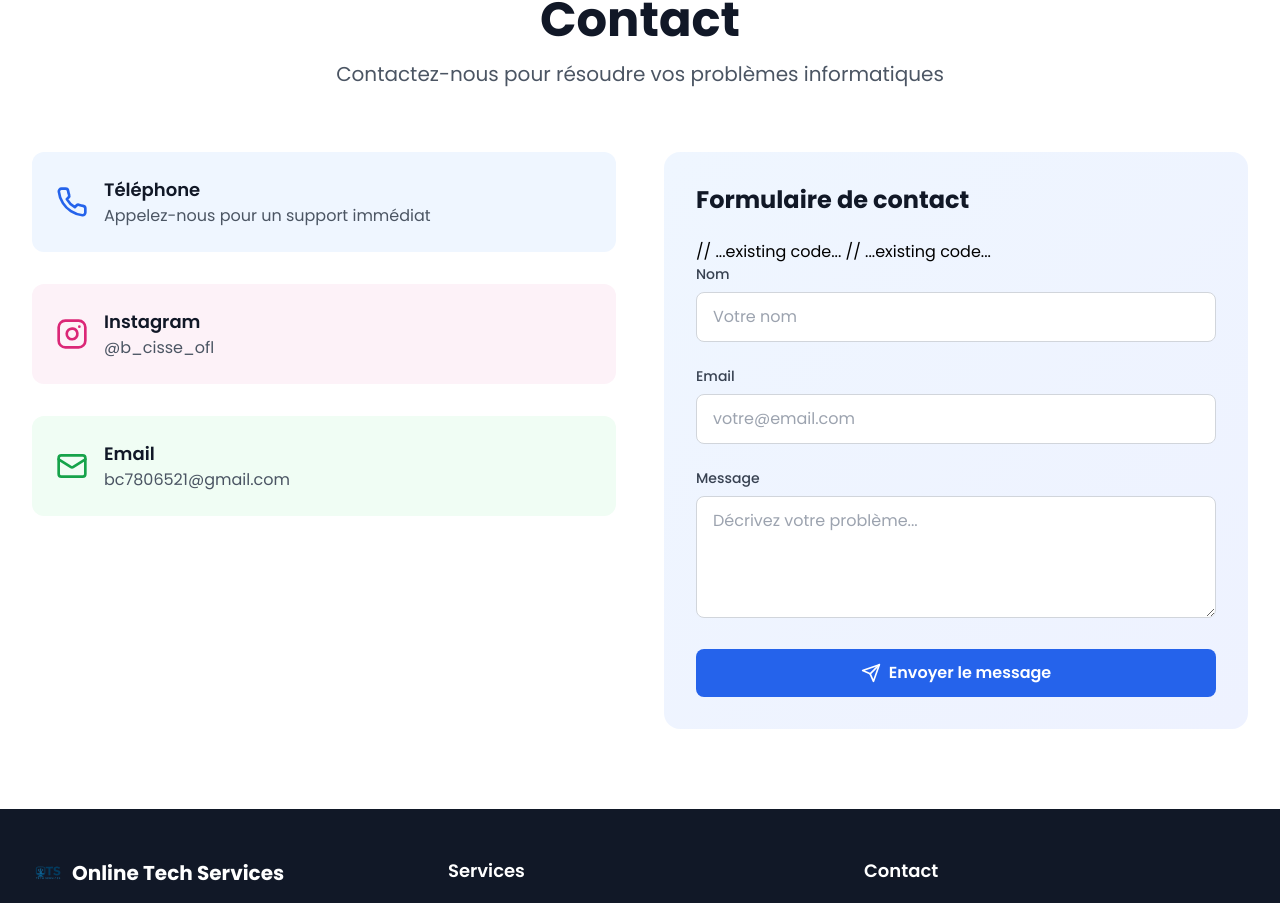
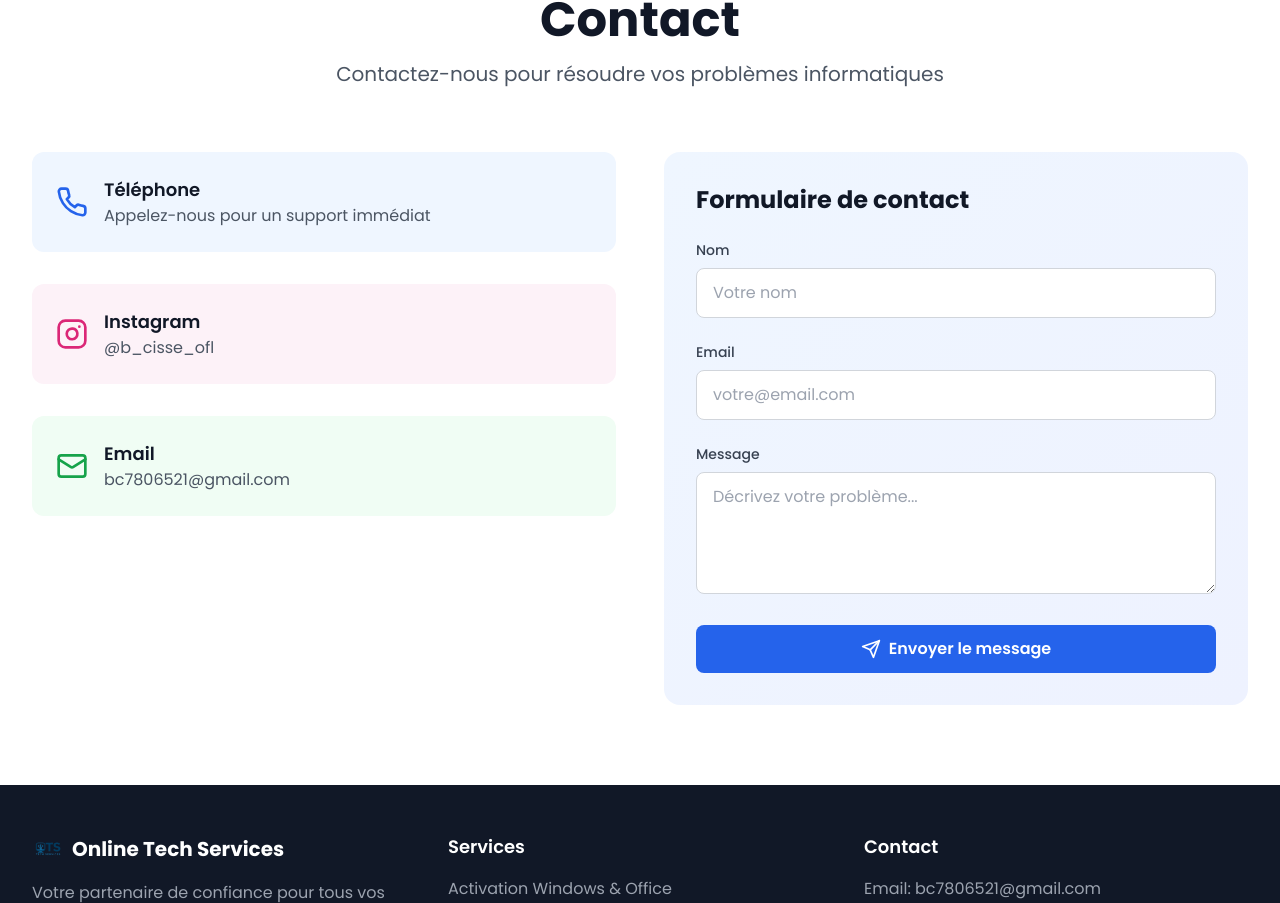
Before and after one commit to etudiantcisse/online-tech-services, a React (Vite) app: page / in a window 1280 px wide. Shown: the part 3326-4229 px from the top of the page. Built offline with nearby package versions, Linux system fonts and the light colour scheme.

Commit message:
Update App.tsx

```diff
--- a/src/App.tsx
+++ b/src/App.tsx
@@ -418,8 +418,8 @@ function App() {
             {/* Contact Form */}
             <div className="bg-gradient-to-br from-blue-50 to-indigo-50 rounded-2xl p-8">
               <h3 className="text-2xl font-bold text-gray-900 mb-6">Formulaire de contact</h3>
-              // ...existing code...
-// ...existing code...
+
+
 <form className="space-y-6" onSubmit={handleSubmit}>
   <div>
     <label className="block text-sm font-medium text-gray-700 mb-2">Nom</label>
```
